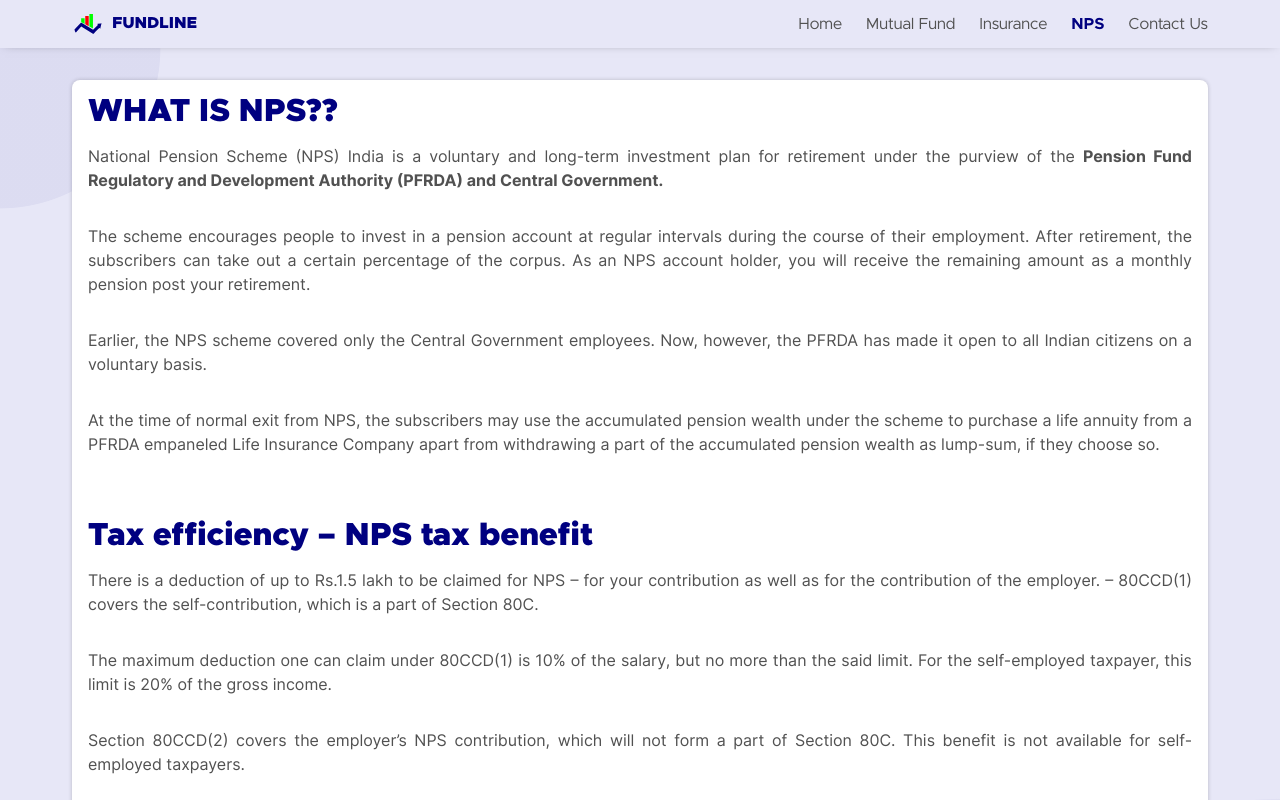
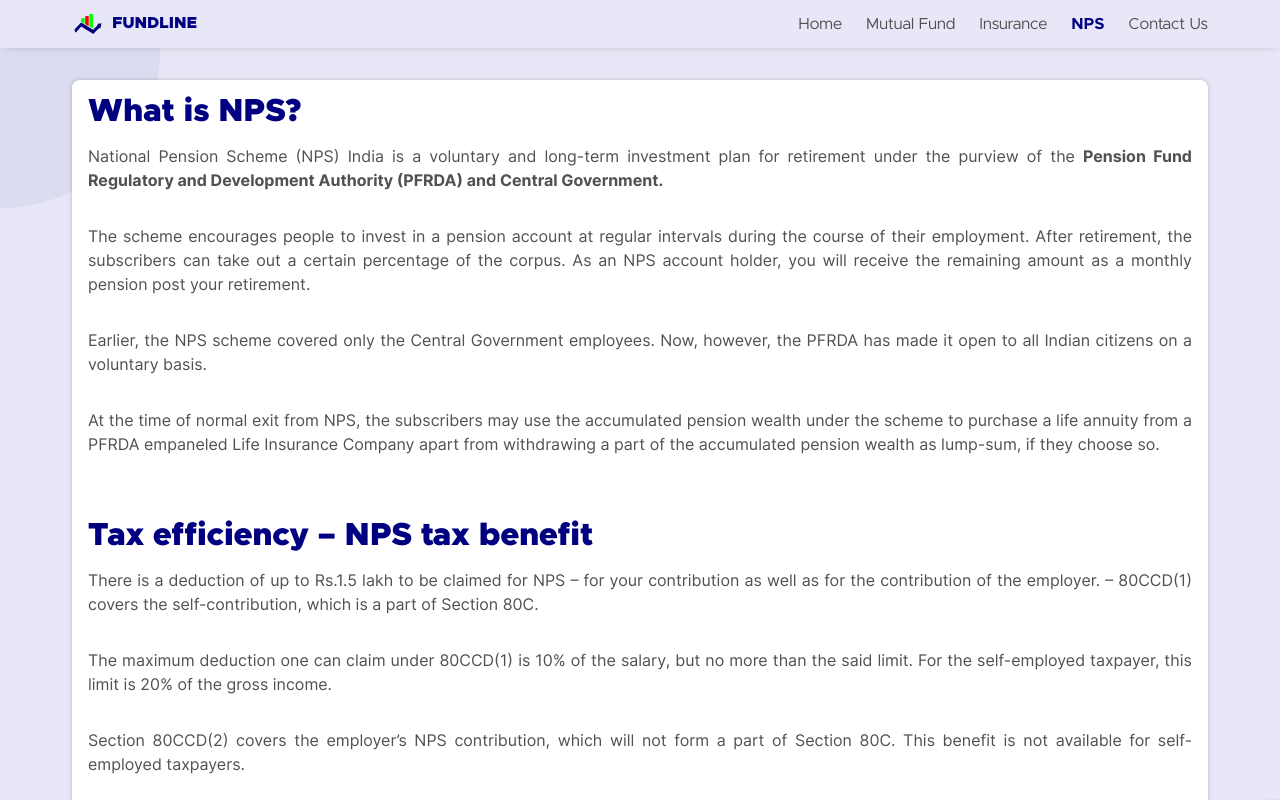
Before and after one commit to FUNDLINE/FUNDLINE-website, an Angular app: page /nps in a window 1280 px wide. Shown: the top 800 px of the page. Built offline with nearby package versions, Linux system fonts and the light colour scheme.

Commit message:
NPS text updated

```diff
--- a/src/app/nps/nps.component.html
+++ b/src/app/nps/nps.component.html
@@ -2,7 +2,7 @@
   <div container="true">
     <div class="card">
       <div class="section">
-        <h2 class="section-heading">WHAT IS NPS??</h2>
+        <h2 class="section-heading">What is NPS?</h2>
         <div class="section-text">
           <p>
             National Pension Scheme (NPS) India is a voluntary and long-term investment plan for retirement
```
